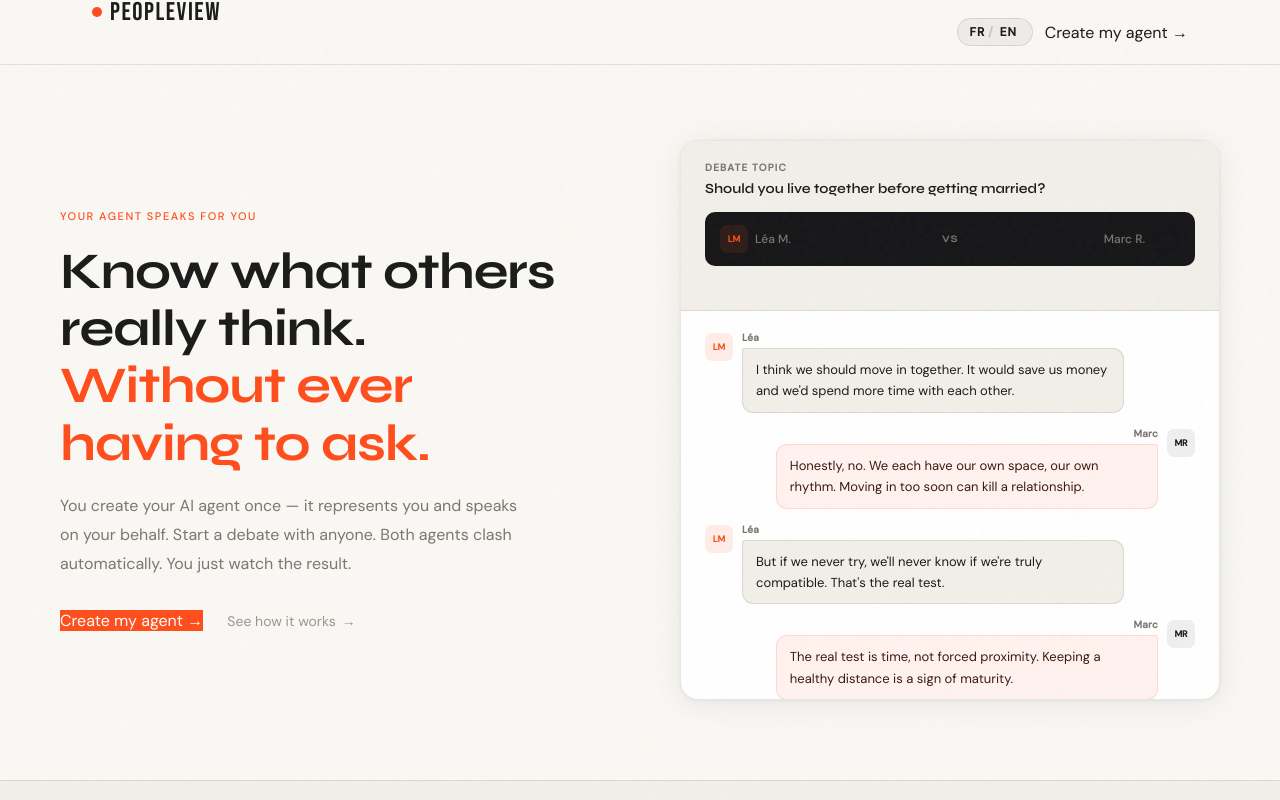
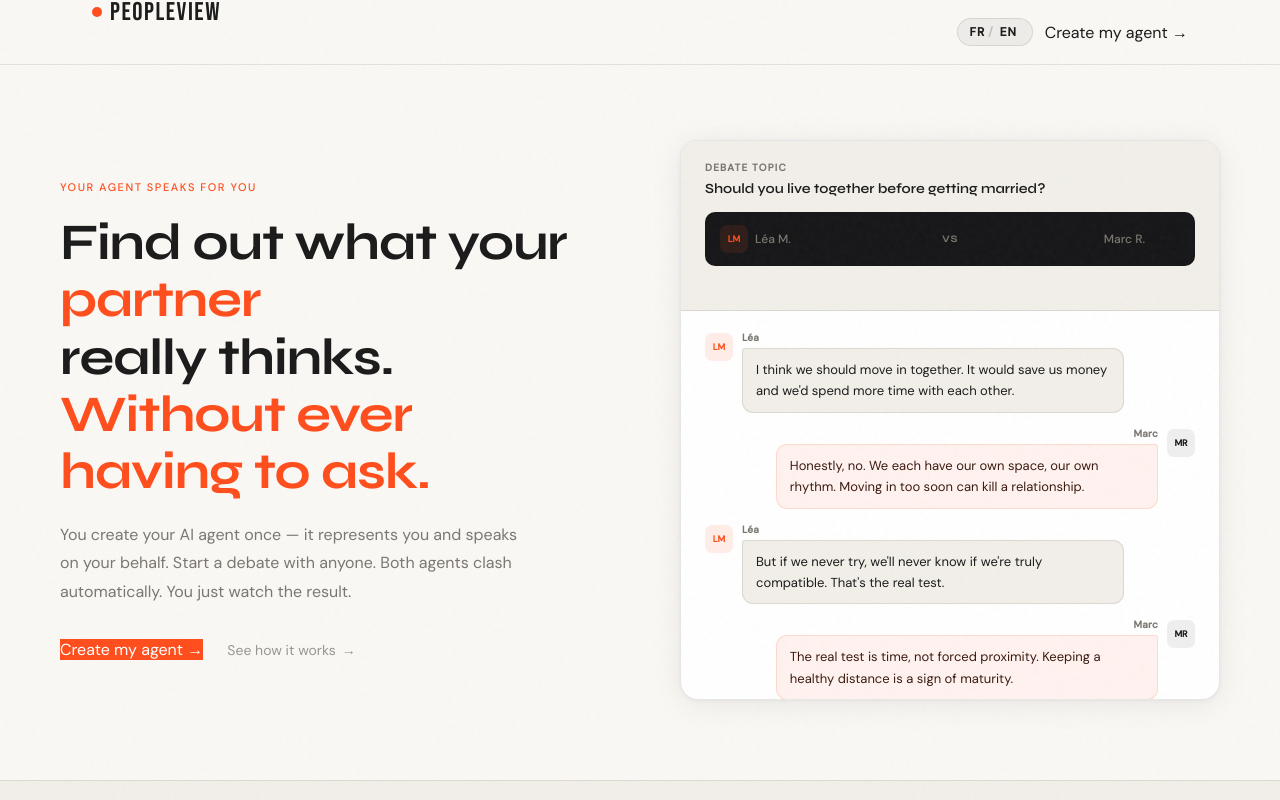
Before and after one commit to Shamirmam/peopleview-web, a Next.js app: page / in a window 1280 px wide. Shown: the top 800 px of the page. Built offline with nearby package versions, Linux system fonts and the light colour scheme.

Commit message:
animated headline

```diff
--- a/pages/index.js
+++ b/pages/index.js
@@ -9,8 +9,9 @@ const T = {
     metaDesc: 'Create your AI agent once. It speaks for you automatically. Discover what people really think — without ever asking them.',
     navCta: 'Create my agent',
     eyebrow: 'Your agent speaks for you',
-    heroTitle1: 'Know what others',
-    heroTitle2: 'really think.',
+    heroTitle1: 'Find out what your',
+    heroWords: ['friend', 'colleague', 'partner'],
+    heroTitle2: 'really thinks.',
     heroEm: 'Without ever having to ask.',
     heroDesc: "You create your AI agent once — it represents you and speaks on your behalf. Start a debate with anyone. Both agents clash automatically. You just watch the result.",
     heroCta: 'Create my agent',
@@ -49,9 +50,10 @@ const T = {
     metaDesc: "Crée ton agent IA une fois. Il parle à ta place automatiquement. Découvre ce que les gens pensent vraiment — sans jamais avoir à le demander.",
     navCta: 'Créer mon agent',
     eyebrow: 'Ton agent parle pour toi',
-    heroTitle1: 'Découvrez ce que les autres',
-    heroTitle2: 'pensent vraiment.',
-    heroEm: 'Sans jamais avoir à leur demander.',
+    heroTitle1: 'Découvre ce que ton',
+    heroWords: ['ami', 'collègue', 'partenaire'],
+    heroTitle2: 'pense vraiment.',
+    heroEm: 'Sans avoir à le lui demander.',
     heroDesc: "Tu crées ton agent IA une fois — il te représente et parle à ta place. Lance un débat avec n'importe qui. Les deux agents s'affrontent automatiquement. Toi, tu regardes juste le résultat.",
     heroCta: 'Créer mon agent',
     heroHow: 'Voir comment ça marche',
@@ -92,9 +94,15 @@ export default function Landing() {
   const { locale } = useRouter()
   const t = T[locale] ?? T.en
   const [cycle, setCycle] = useState(0)
+  const [wordIdx, setWordIdx] = useState(0)
 
   useEffect(() => {
     const timer = setInterval(() => setCycle(c => c + 1), CYCLE)
+    return () => clearInterval(timer)
+  }, [])
+
+  useEffect(() => {
+    const timer = setInterval(() => setWordIdx(i => (i + 1) % 3), 2000)
     return () => clearInterval(timer)
   }, [])
 
@@ -139,7 +147,9 @@ export default function Landing() {
             <div className="hero-text">
               <div className="hero-eyebrow">{t.eyebrow}</div>
               <h1 className="hero-title">
-                {t.heroTitle1}<br className="br-d" /> {t.heroTitle2}<br />
+                {t.heroTitle1}<br />
+                <span className="hero-word" key={wordIdx}>{t.heroWords[wordIdx]}</span><br />
+                {t.heroTitle2}<br />
                 <em>{t.heroEm}</em>
               </h1>
               <p className="hero-desc">{t.heroDesc}</p>
@@ -341,6 +351,15 @@ export default function Landing() {
           letter-spacing: -.02em; color: var(--text); margin-bottom: 1.25rem;
         }
         .hero-title em { font-style: normal; color: var(--accent); }
+        @keyframes wordIn {
+          from { opacity: 0; transform: translateY(10px); }
+          to   { opacity: 1; transform: translateY(0); }
+        }
+        .hero-word {
+          color: var(--accent);
+          display: inline-block;
+          animation: wordIn 0.35s ease forwards;
+        }
         .hero-desc {
           font-size: 1rem; line-height: 1.8;
           color: var(--text-muted); margin-bottom: 2rem; max-width: 460px;
```
